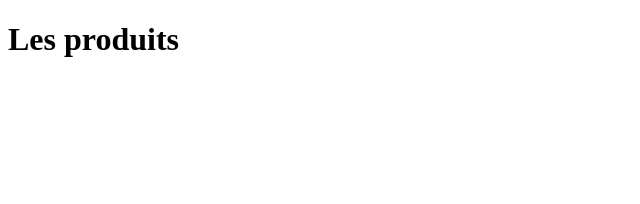
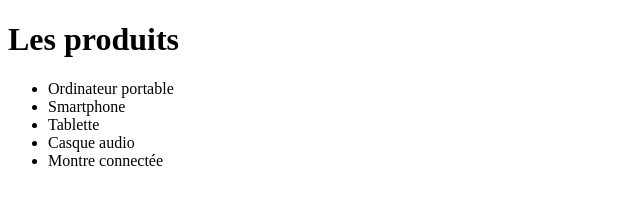
Before and after one commit to Mehdidev24/AppGestion, a plain HTML site: page index.html in a window 1280 px wide. Shown: the whole page, without its empty margins (0-640 px from the left). Drawn offline with Linux system fonts and the light colour scheme.

Commit message:
added list of prodacts by zaid

```diff
--- a/index.html
+++ b/index.html
@@ -5,5 +5,12 @@
 	</head>
 	<body>
 		<h1> Les produits </h1>
+		<ul class="zaidBoualla">
+			<li>Ordinateur portable</li>
+			<li>Smartphone</li>
+			<li>Tablette</li>
+			<li>Casque audio</li>
+			<li>Montre connectée</li>
+		</ul>
 	</body>
 </html>
```
